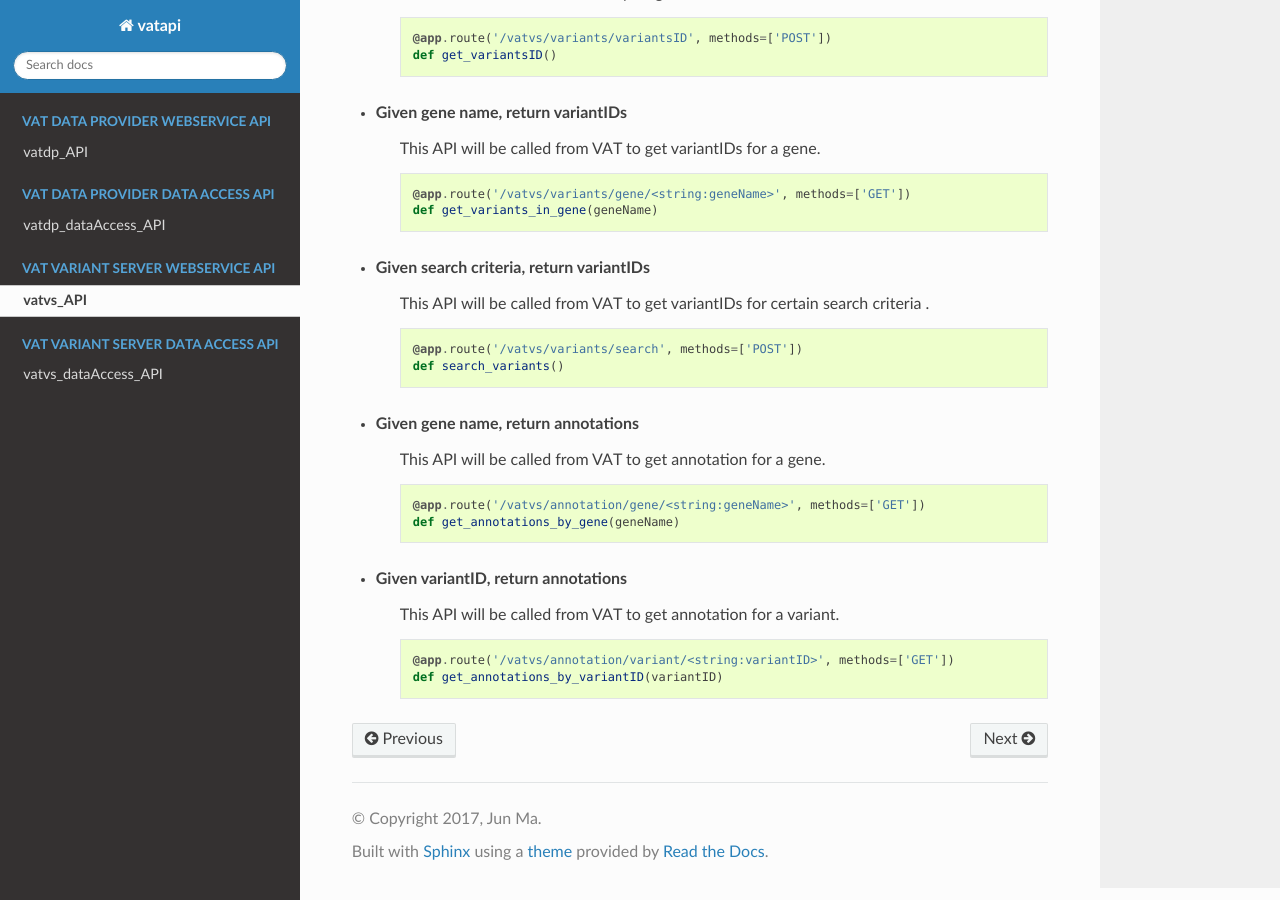
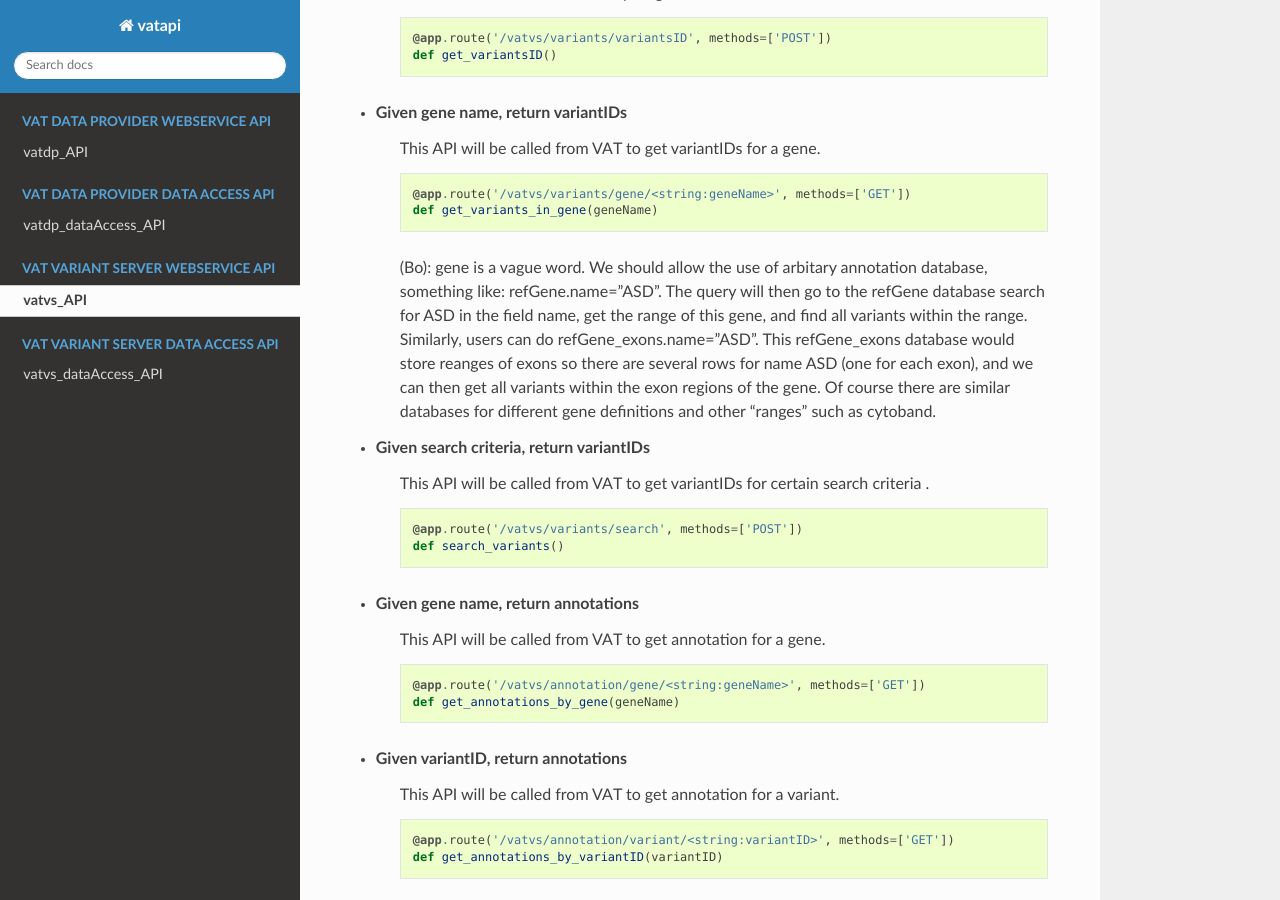
Before and after one commit to vatlab/VarStore, a Sphinx documentation site: the page built from docs/vatvs_api.rst, in a window 1280 px wide and 900 px high, scrolled down 476 px. Built offline with Sphinx 7.4.7 and the Read the Docs theme 2.0.0, drawn with Linux system fonts in a browser that asks for light colours.

Commit message:
Update vatvs_api.rst

```diff
--- a/docs/vatvs_api.rst
+++ b/docs/vatvs_api.rst
@@ -31,6 +31,14 @@ vatvs_API
 		@app.route('/vatvs/variants/gene/<string:geneName>', methods=['GET'])
 		def get_variants_in_gene(geneName)
 
+	(Bo): gene is a vague word. We should allow the use of arbitary annotation database,
+	something like: refGene.name="ASD". The query will then go to the refGene database
+	search for ASD in the field name, get the range of this gene, and find all variants
+	within the range. Similarly, users can do refGene_exons.name="ASD". This refGene_exons
+	database would store reanges of exons so there are several rows for name ASD (one
+	for each exon), and we can then get all variants within the exon regions of the gene.
+	Of course there are similar databases for different gene definitions and other "ranges"
+	such as cytoband.
 
 * Given search criteria, return variantIDs
 	This API will be called from VAT to get variantIDs for certain search criteria .
```
